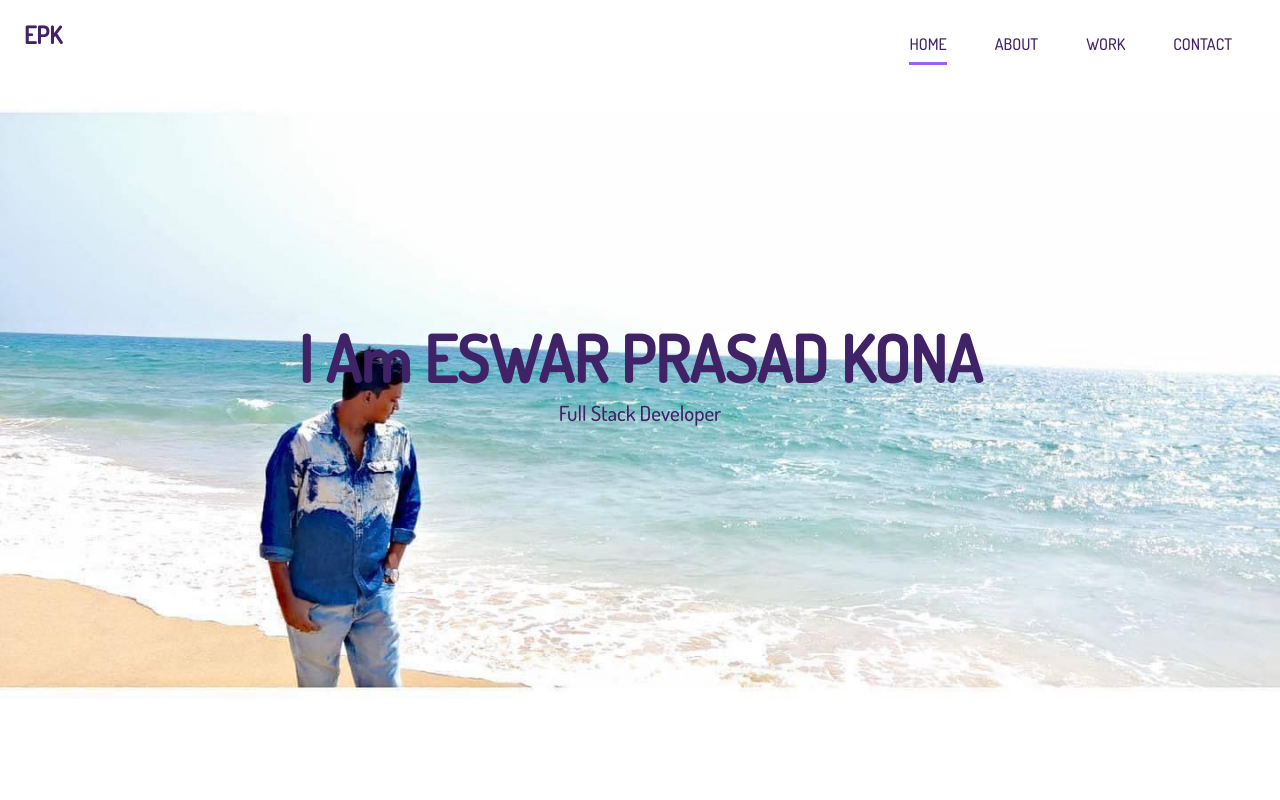
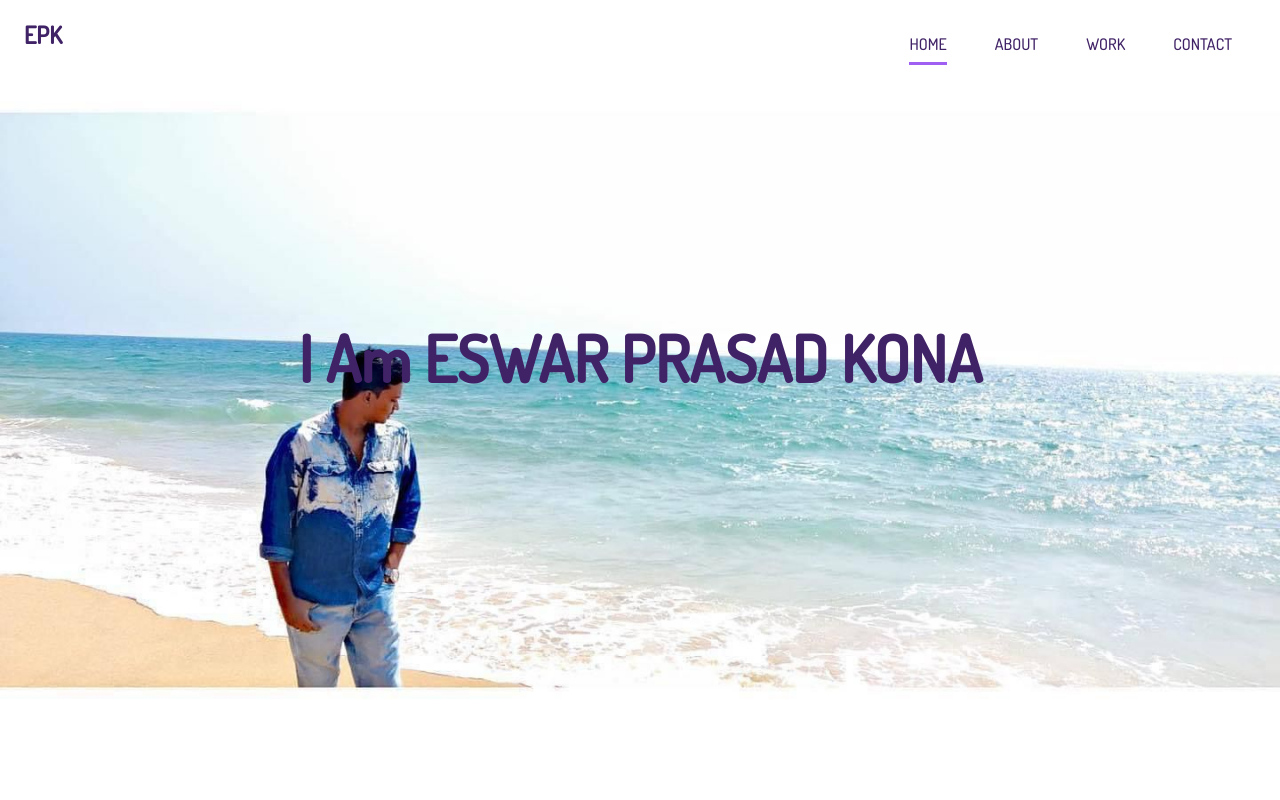
Before and after one commit to Eshh/Portfolio, a website: page dist/index.html in a window 1280 px wide. Shown: the top 800 px of the page. Drawn offline with Linux system fonts and the light colour scheme.

Commit message:
index lead text commented

```diff
--- a/dist/index.html
+++ b/dist/index.html
@@ -34,7 +34,7 @@
             <div class="header-content">
                 <h1>I Am <span class="txt-type" data-wait="3000"
                         data-words='["ESWAR PRASAD KONA","A Web Developer"]'></span></h1>
-                <p class="lead">Full Stack Developer</p>
+                <!-- <p class="lead">Full Stack Developer</p> -->
                 <!-- <a href="work.html" class="btn-light">View my work</a> -->
             </div>
         </div>
```
